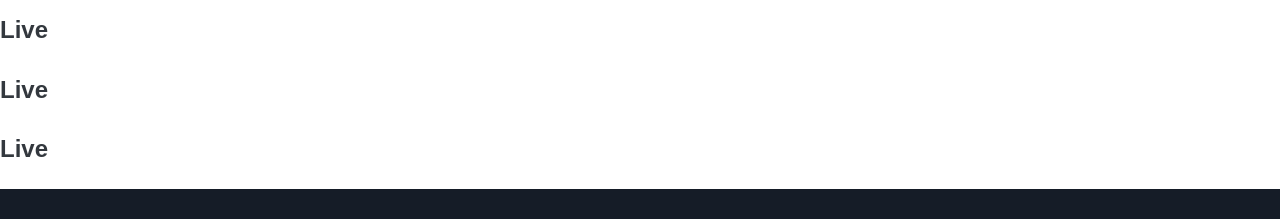
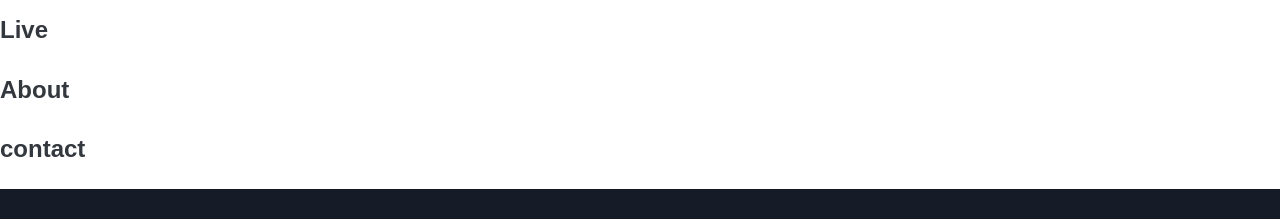
Before and after one commit to hitherm1/Crossroads, a plain HTML site: page index.html in a window 1280 px wide. Shown: the part 2308-2527 px from the top of the page. Drawn offline with Linux system fonts and the light colour scheme.

```diff
--- a/index.html
+++ b/index.html
@@ -391,10 +391,10 @@
    <h1>Live</h1>
 </section>
  <section id="about">
-   <h1>Live</h1>
+   <h1>About</h1>
 </section>
          <section id="contact">
-   <h1>Live</h1>
+   <h1>contact</h1>
 </section>
     </main>
 
```
